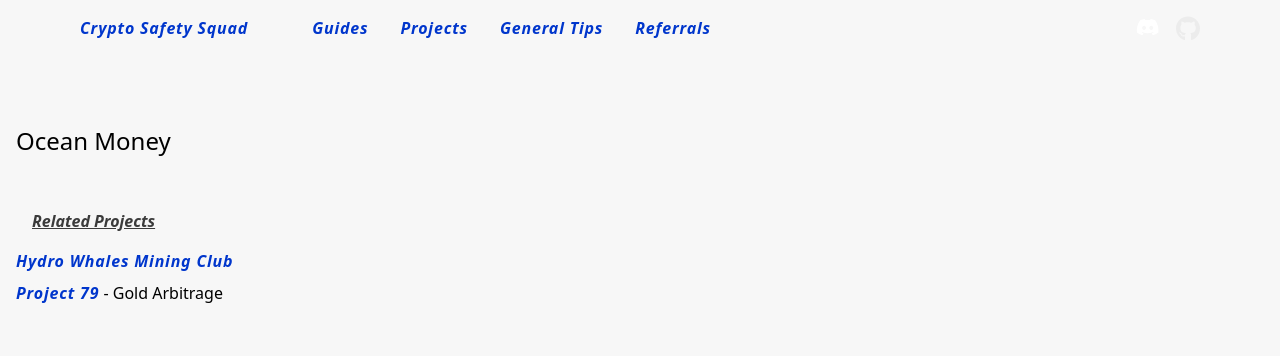
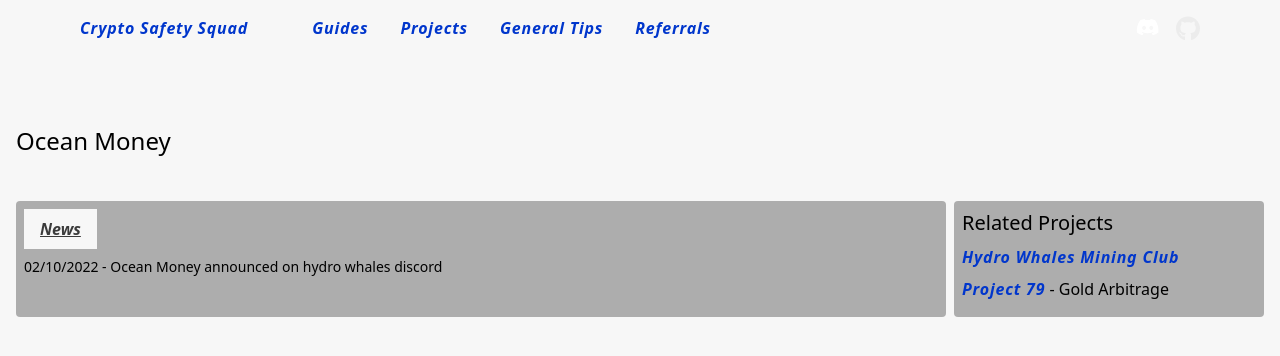
Before and after one commit to CryptoSafetySquad/website, a Next.js app: page /projects/ocean-money in a window 1280 px wide. Shown: the top 356 px of the page. Built offline with nearby package versions, Linux system fonts and the light colour scheme.

Commit message:
Add more backdated news entries

```diff
--- a/pages/projects/ocean-money.tsx
+++ b/pages/projects/ocean-money.tsx
@@ -7,15 +7,15 @@ import Link from 'next/link'
 
 const NewsContent = () => {
   const news = [
-    { date: '', content: '' }
+    { date: '02/10/2022', content: 'Ocean Money announced on hydro whales discord' }
   ]
   return (
     <>
-    {
-      news.map((entry, index) => {
-        return <div key={`news-item-${index}`}>{entry.content}</div>
-      })
-    }
+      {
+        news.map((entry, index) => {
+          return <p className='mb-0 text-sm' key={`news-item-${index}`}>{entry.date} - {entry.content}</p>
+        })
+      }
     </>
   )
 }
@@ -23,30 +23,32 @@ const NewsContent = () => {
 const OceanMoney: NextPage = () => {
   const title = 'Ocean Money'
   const tabs = [
-    // {
-    //   title: 'News',
-    //   content: <NewsContent />
-    // },
+    {
+      title: 'News',
+      content: <NewsContent />
+    },
     // {
     //   title: 'FAQs',
     //   content: <Answers qa={answers} />
     // },
-    {
-      title: 'Related Projects',
-      content: (
-        <>
-          <ul>
-            <li><Link href='/projects/hydro-whales'><a>Hydro Whales Mining Club</a></Link></li>
-            <li><Link href='/projects/project79'><a>Project 79</a></Link> - Gold Arbitrage</li>
-          </ul>
-        </>
-      )
-    }
   ]
 
   const content = (
     <>
-      <TabbedContent content={tabs} />
+      <div className='grid gap-2 grid-cols-[3fr_1fr]'>
+        <div className='card'>
+          <TabbedContent content={tabs} />
+        </div>
+        <div>
+          <div className='card'>
+            <h2 className='mb-2'>Related Projects</h2>
+            <ul>
+            <li><Link href='/projects/hydro-whales'><a>Hydro Whales Mining Club</a></Link></li>
+            <li><Link href='/projects/project79'><a>Project 79</a></Link> - Gold Arbitrage</li>
+            </ul>
+          </div>
+        </div>
+      </div>
     </>
   )
 
--- a/pages/projects/project79.tsx
+++ b/pages/projects/project79.tsx
@@ -36,15 +36,17 @@ const NewsContent = () => {
     { date: '4/11/2022', content: '3rd sacrifice period closed, TVL $7.1m' },
     { date: '29/10/2022', content: (<>James Pelton AMA - <a href='https://www.youtube.com/watch?v=zpd8L2rlLgg' rel='noopener noreferrer' target='_blank'>AMA with Project 79: Making 6%/month With Actual Revenue</a></>) },
     { date: '24/10/2022', content: '2nd Sacrifice earnings of 6.4%' },
-    { date: '26/09/2022', content: (<>1st Sacrifice earnings of 6.8%, plus new <a href='https://sacrifice.project79.com/' rel='noreferrer noopener' target='_blank'>sacrifice dashboard</a> launched</>) }
+    { date: '26/09/2022', content: (<>1st Sacrifice earnings of 6.8%, plus new <a href='https://sacrifice.project79.com/' rel='noreferrer noopener' target='_blank'>sacrifice dashboard</a> launched</>) },
+    { date: '13/09/2022', content: 'P79 discord launched' },
+    { date: '02/08/2022', content: 'Project 79 announced!' },
   ]
   return (
     <>
-    {
-      news.map((entry, index) => {
-        return <p className='mb-0 text-sm' key={`news-item-${index}`}>{entry.date} - {entry.content}</p>
-      })
-    }
+      {
+        news.map((entry, index) => {
+          return <p className='mb-0 text-sm' key={`news-item-${index}`}>{entry.date} - {entry.content}</p>
+        })
+      }
     </>
   )
 }
@@ -125,9 +127,10 @@ const Project79: NextPage = () => {
           <StatsContent />
 
           <div className='card'>
-            <h2 className='dark:text-gold'>Related Projects</h2>
+            <h2 className='dark:text-gold mb-2'>Related Projects</h2>
             <ul>
               <li><Link href='/projects/hydro-whales'><a>Hydro Whales Mining Club</a></Link></li>
+              <li><Link href='/projects/ocean-money'><a>Ocean Money</a></Link></li>
             </ul>
           </div>
 
```
Also changed, not shown: pages/projects/hydro-whales.tsx (+5 -5 lines).
